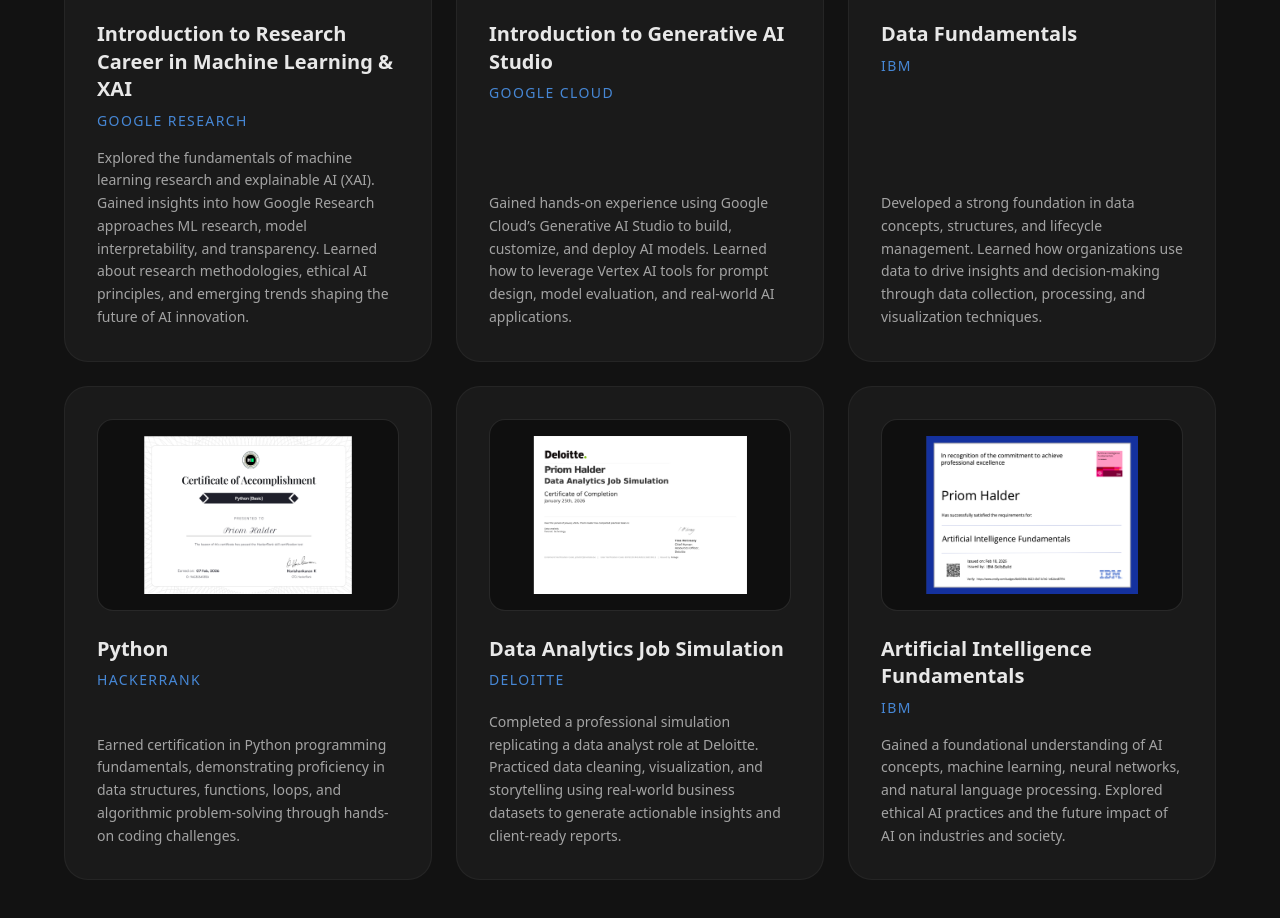
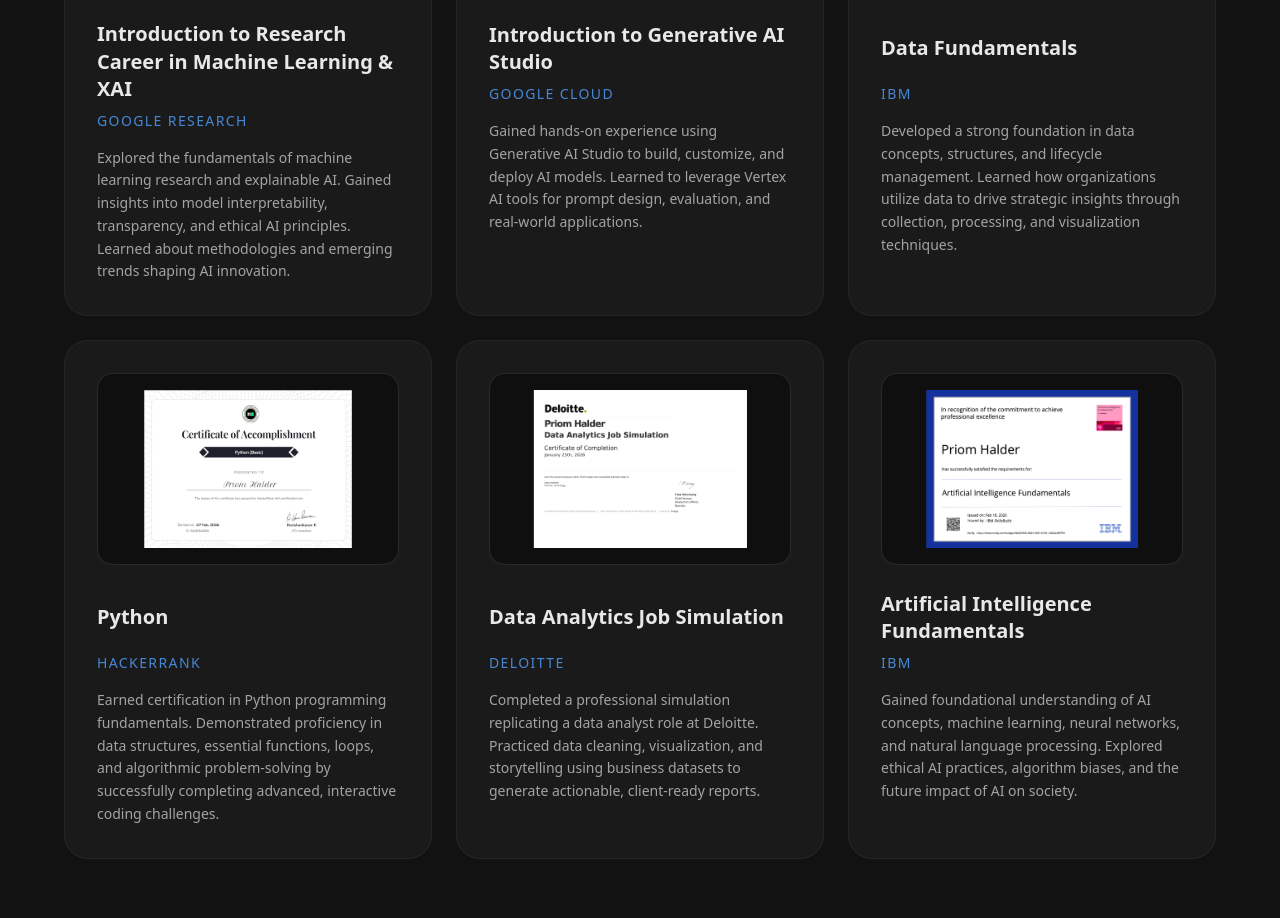
Before and after one commit to akiibot/priom-portfolio, a Next.js app: page / in a window 1280 px wide. Shown: the part 5480-6398 px from the top of the page. Built offline with nearby package versions, Linux system fonts and the light colour scheme.

Commit message:
style: normalize text lengths and add height constraints for consistent achievement card alignment

```diff
--- a/src/components/Achievements.tsx
+++ b/src/components/Achievements.tsx
@@ -8,37 +8,37 @@
         {
             title: "Introduction to Research Career in Machine Learning & XAI",
             issuer: "Google Research",
-            description: "Explored the fundamentals of machine learning research and explainable AI (XAI). Gained insights into how Google Research approaches ML research, model interpretability, and transparency. Learned about research methodologies, ethical AI principles, and emerging trends shaping the future of AI innovation.",
+            description: "Explored the fundamentals of machine learning research and explainable AI. Gained insights into model interpretability, transparency, and ethical AI principles. Learned about methodologies and emerging trends shaping AI innovation.",
             image: "/cert-neural-research.png"
         },
         {
             title: "Introduction to Generative AI Studio",
             issuer: "Google Cloud",
-            description: "Gained hands-on experience using Google Cloud’s Generative AI Studio to build, customize, and deploy AI models. Learned how to leverage Vertex AI tools for prompt design, model evaluation, and real-world AI applications.",
+            description: "Gained hands-on experience using Generative AI Studio to build, customize, and deploy AI models. Learned to leverage Vertex AI tools for prompt design, evaluation, and real-world applications.",
             image: "/cert-genai.png"
         },
         {
             title: "Data Fundamentals",
             issuer: "IBM",
-            description: "Developed a strong foundation in data concepts, structures, and lifecycle management. Learned how organizations use data to drive insights and decision-making through data collection, processing, and visualization techniques.",
+            description: "Developed a strong foundation in data concepts, structures, and lifecycle management. Learned how organizations utilize data to drive strategic insights through collection, processing, and visualization techniques.",
             image: "/cert-data-fundamentals.png"
         },
         {
             title: "Python",
             issuer: "HackerRank",
-            description: "Earned certification in Python programming fundamentals, demonstrating proficiency in data structures, functions, loops, and algorithmic problem-solving through hands-on coding challenges.",
+            description: "Earned certification in Python programming fundamentals. Demonstrated proficiency in data structures, essential functions, loops, and algorithmic problem-solving by successfully completing advanced, interactive coding challenges.",
             image: "/cert-python.png"
         },
         {
             title: "Data Analytics Job Simulation",
             issuer: "Deloitte",
-            description: "Completed a professional simulation replicating a data analyst role at Deloitte. Practiced data cleaning, visualization, and storytelling using real-world business datasets to generate actionable insights and client-ready reports.",
+            description: "Completed a professional simulation replicating a data analyst role at Deloitte. Practiced data cleaning, visualization, and storytelling using business datasets to generate actionable, client-ready reports.",
             image: "/cert-data-analytics.png"
         },
         {
             title: "Artificial Intelligence Fundamentals",
             issuer: "IBM",
-            description: "Gained a foundational understanding of AI concepts, machine learning, neural networks, and natural language processing. Explored ethical AI practices and the future impact of AI on industries and society.",
+            description: "Gained foundational understanding of AI concepts, machine learning, neural networks, and natural language processing. Explored ethical AI practices, algorithm biases, and the future impact of AI on society.",
             image: "/cert-ai-fundamentals.png"
         }
     ];
@@ -80,9 +80,11 @@
                                 </div>
                             )}
 
-                            <h4 className="text-xl font-bold text-white/90 mb-2 leading-snug">{achievement.title}</h4>
-                            <p className="text-sm font-medium text-blue-400/80 tracking-widest uppercase mb-4">{achievement.issuer}</p>
-                            <p className="text-sm text-white/60 leading-relaxed mt-auto">{achievement.description}</p>
+                            <div className="flex flex-col flex-1">
+                                <h4 className="text-xl font-bold text-white/90 mb-2 leading-snug min-h-[56px] flex items-center">{achievement.title}</h4>
+                                <p className="text-sm font-medium text-blue-400/80 tracking-widest uppercase mb-4">{achievement.issuer}</p>
+                                <p className="text-sm text-white/60 leading-relaxed">{achievement.description}</p>
+                            </div>
                         </motion.div>
                     ))}
                 </div>
```
